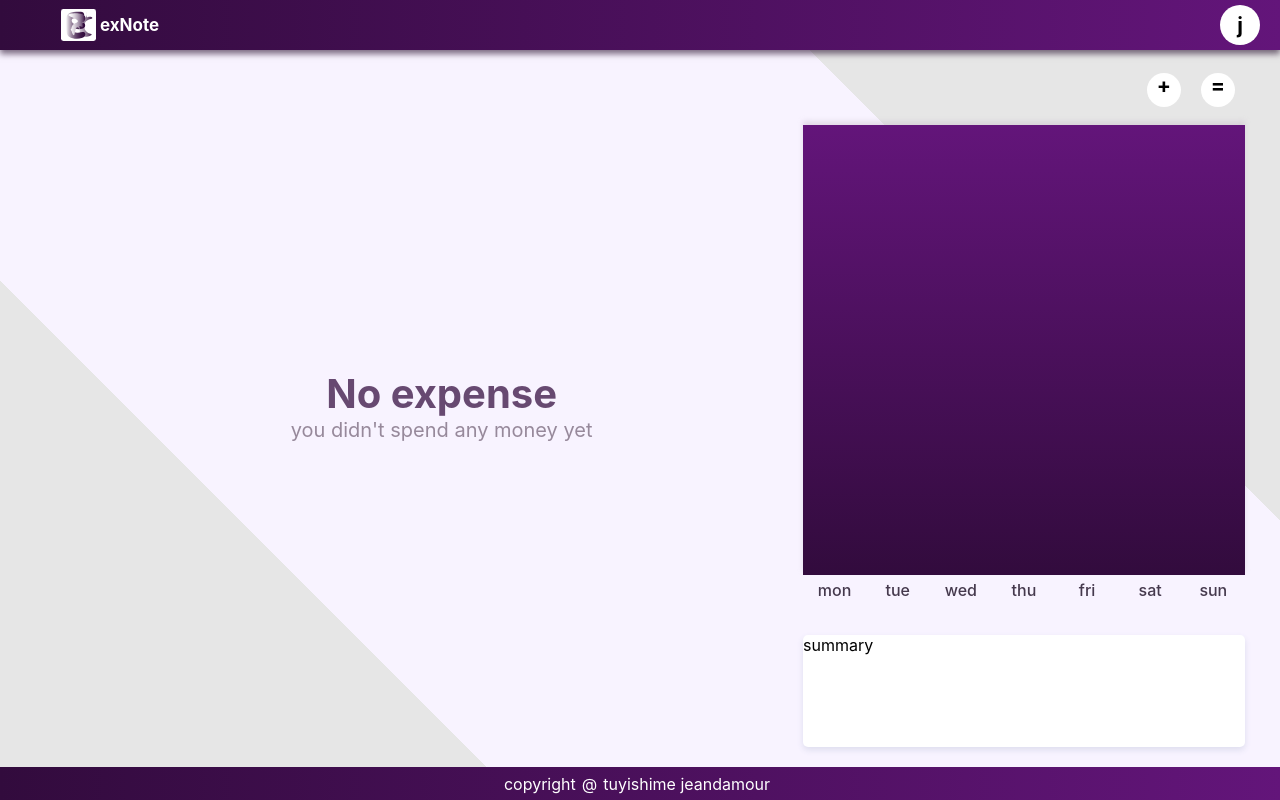
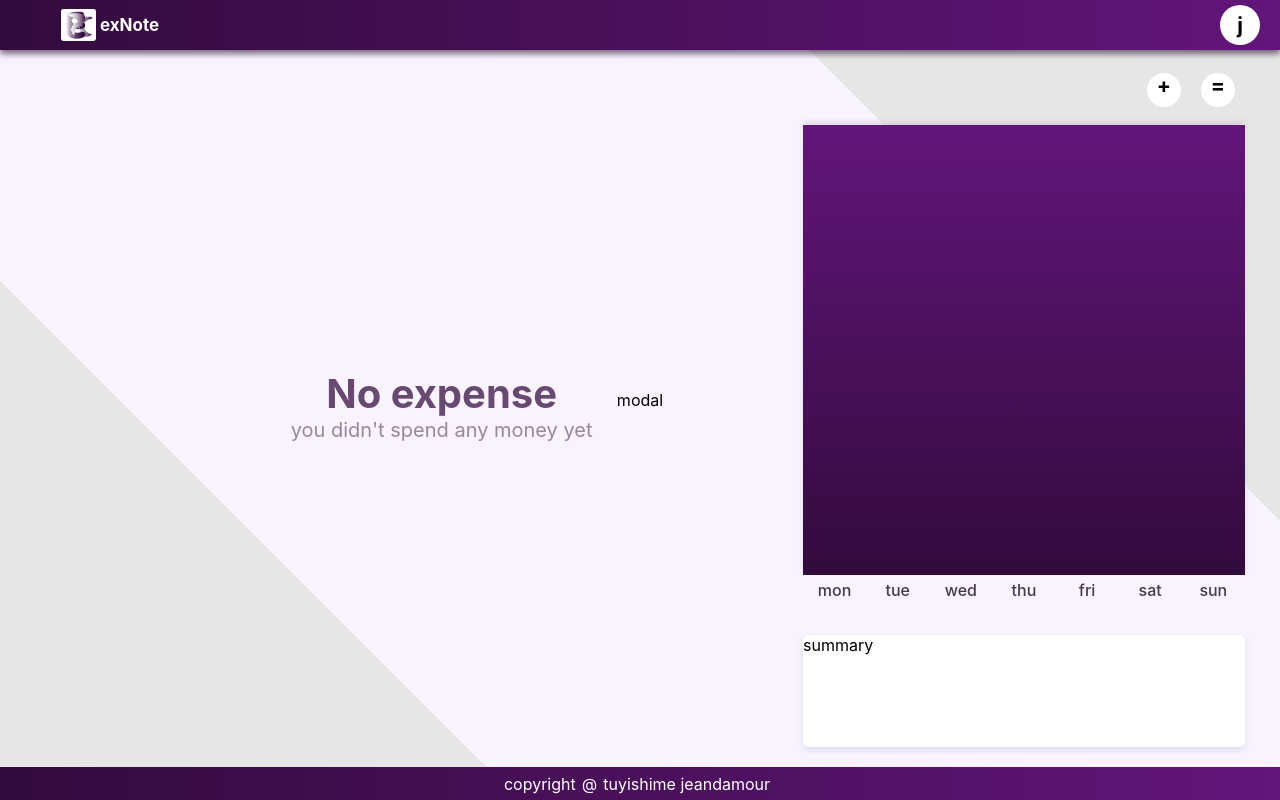
Before and after one commit to tuyishimejeandamour/food, a React (Create React App) app: page / in a window 1280 px wide. Built offline with nearby package versions, Linux system fonts and the light colour scheme.

Commit message:
adding use of fragments

```diff
--- a/src/components/chart/chart.js
+++ b/src/components/chart/chart.js
@@ -8,9 +8,9 @@ function Chart(props) {
   const keys =[1,2,3,4,5,6,7];
   const calculatepercentage = ()=>{
     if(props.maxvalue === 0) return;
-    return keys.map((key)=>{
+    return keys.map((key,i)=>{
 
-      return ( <Bar height={(props.value.get(key)/props.maxvalue)*100+"%"} />)
+      return ( <Bar key={i+"bar"} height={(props.value.get(key)/props.maxvalue)*100+"%"} />)
     })
   }
   return (
@@ -21,8 +21,8 @@ function Chart(props) {
           {calculatepercentage()}
         </div>
         <div className="bars-names">
-          {days.map((day)=>{
-           return ( <FlexCenter className="bars-names-title">{day}</FlexCenter>)
+          {days.map((day,i)=>{
+           return ( <FlexCenter key={i+"bar-name"} className="bars-names-title">{day}</FlexCenter>)
           })}
         </div>
       </div>
--- a/src/components/shared/flexcenter.js
+++ b/src/components/shared/flexcenter.js
@@ -5,6 +5,7 @@ function FlexCenter(props) {
             display: 'flex',
             justifyContent: 'center',
             alignItems: 'center',
+            height:'100%'
         }}
         className={props.className}
         >
--- /dev/null
+++ b/src/components/shared/modal/modal.css
@@ -0,0 +1,8 @@
+.expense-modal{
+    position: fixed;
+    width: 100%;
+    height: 100%;
+    top: 0px;
+    z-index: 5;
+    background-color: transparent;
+}
--- /dev/null
+++ b/src/components/shared/modal/modal.js
@@ -0,0 +1,13 @@
+
+
+import './modal.css'
+function Modal(props) {
+
+    return (
+        <div className="expense-modal" style={{background:props.background?props.background:''}}>
+          {props.children}
+        </div>
+    )
+}
+
+export default Modal;
--- a/src/pages/home.js
+++ b/src/pages/home.js
@@ -7,6 +7,8 @@ import NoExpense from '../components/noExpense/noExpense'
 import Margin from '../components/shared/margin'
 import Summary from '../components/summary/summary'
 import './home.css'
+import Modal from '../components/shared/modal/modal'
+import FlexCenter from '../components/shared/flexcenter'
 function Home({ spendings, onNewExpense }) {
     let date = new Set();
     let dates = [];
@@ -90,6 +92,13 @@ function Home({ spendings, onNewExpense }) {
 
                 </div>
             </div>
+        <Modal>
+            <Margin margin="20px">
+            <FlexCenter>
+            modal
+            </FlexCenter>
+            </Margin>
+        </Modal>
         </div>
     )
 }
```
Also changed, not shown: src/components/weekDayDisplay/dayDisplay.css (added), src/components/weekDayDisplay/dayDisplay.js (added).
